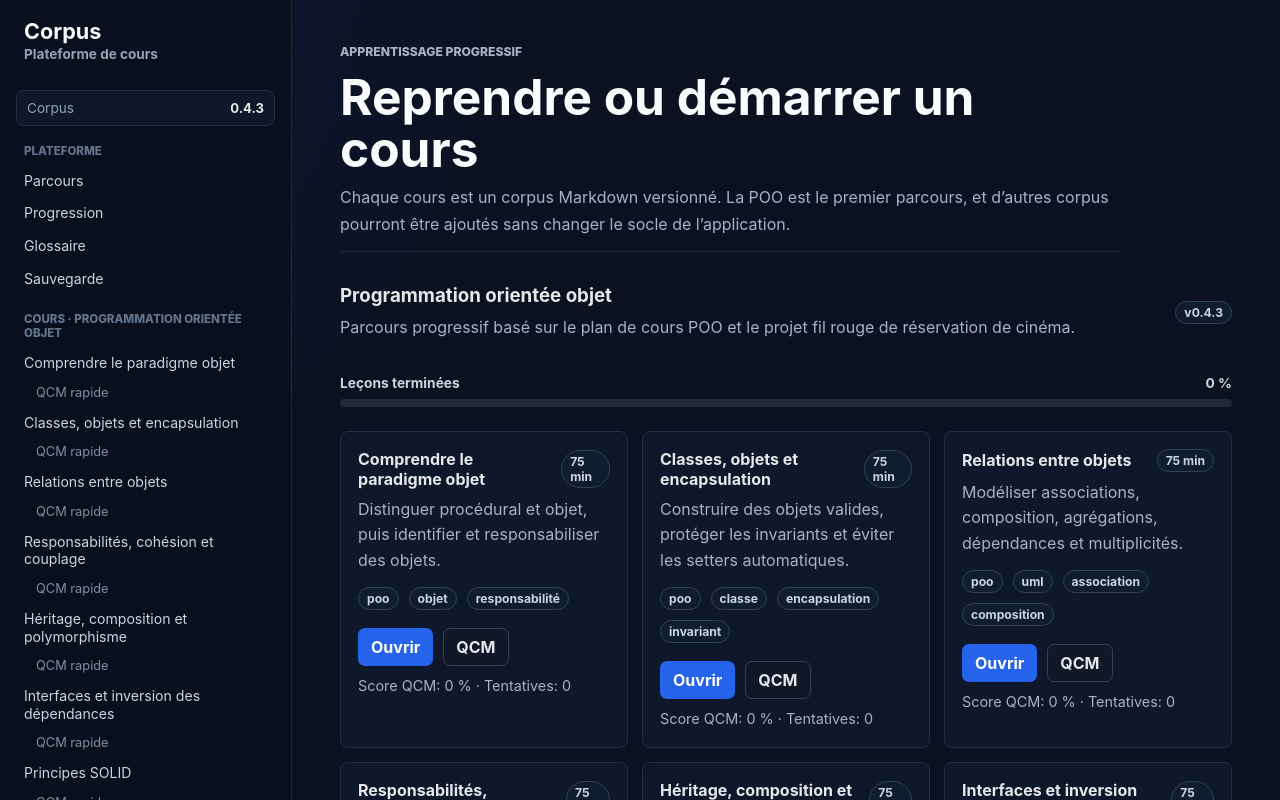
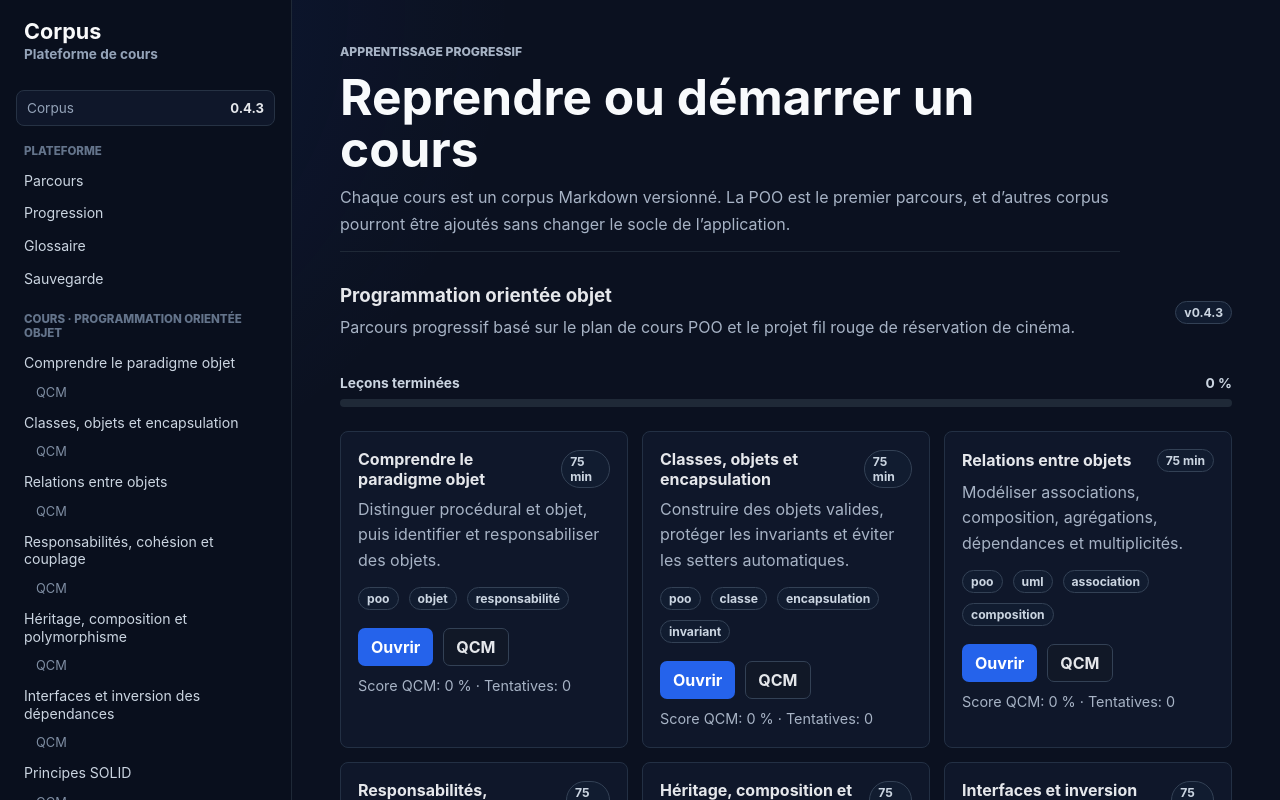
Before and after one commit to aah-supports/Codex, a React (Vite) app: page / in a window 1280 px wide. Shown: the top 800 px of the page. Built offline with nearby package versions, Linux system fonts and the light colour scheme.

Commit message:
Use concise sidebar quiz label

```diff
--- a/src/app/shell/AppShell.tsx
+++ b/src/app/shell/AppShell.tsx
@@ -63,7 +63,7 @@ export function AppShell({ children }: AppShellProps) {
                     className="sub-nav-link"
                     activeProps={{ className: 'sub-nav-link active' }}
                   >
-                    QCM rapide
+                    QCM
                   </Link>
                 </div>
               ))}
```
